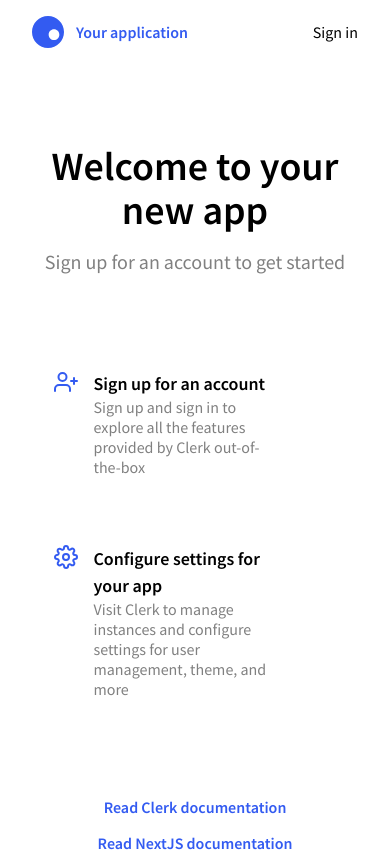
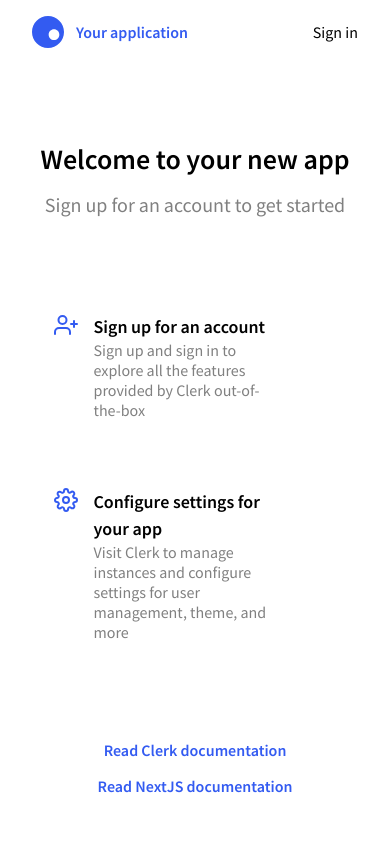
Before and after one commit to clerk/clerk-nextjs-starter, a Next.js app: page / in a window 390 px wide. Shown: the top 852 px of the page. Built offline with nearby package versions, Linux system fonts and the light colour scheme; no server answers.

Commit message:
Make header title smaller on mobile

```diff
--- a/styles/Home.module.css
+++ b/styles/Home.module.css
@@ -40,7 +40,7 @@
 
 .title {
   margin: 0;
-  font-size: 2.5rem;
+  font-size: 1.75rem;
   line-height: 1.1;
 }
 
@@ -145,6 +145,10 @@
 }
 
 @media screen and (min-width: 768px) {
+  .title {
+    font-size: 2.5rem;
+  }
+
   .title a:hover,
   .title a:focus,
   .title a:active {
```
